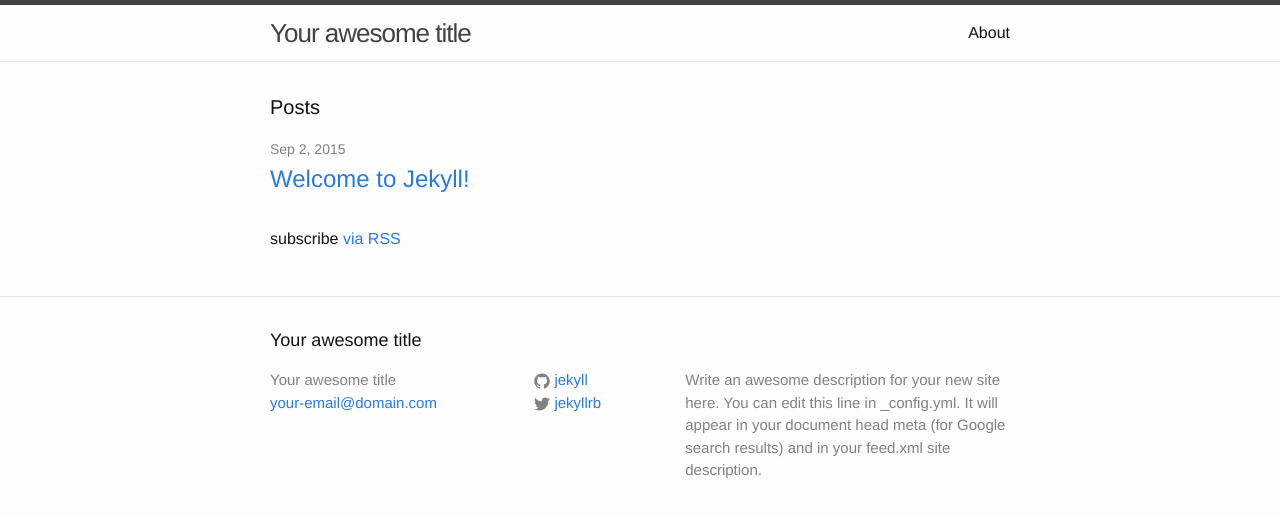
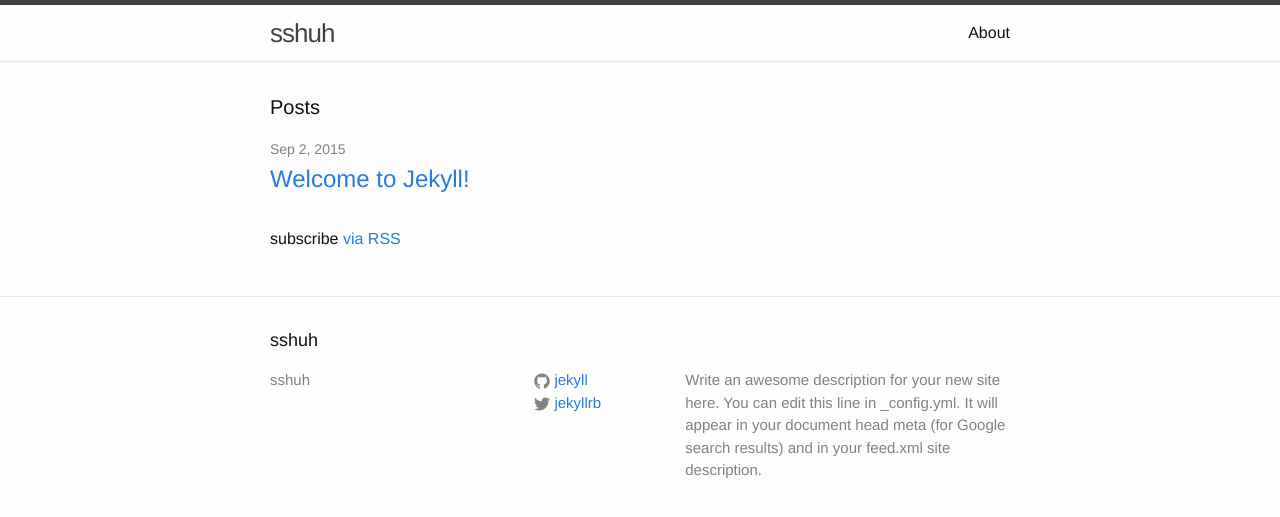
Before and after one commit to sshuh/sshuh.github.io, a Jekyll site: the page built from index.html, in a window 1280 px wide. Shown: the top 517 px of the page. Built offline with Jekyll 4.4.1, drawn with Linux system fonts in a browser that asks for light colours.

Commit message:
Update _config.yml

```diff
--- a/_config.yml
+++ b/_config.yml
@@ -1,6 +1,6 @@
 # Site settings
-title: Your awesome title
-email: your-email@domain.com
+title: sshuh
+email: # your-email@domain.com
 description: > # this means to ignore newlines until "baseurl:"
   Write an awesome description for your new site here. You can edit this
   line in _config.yml. It will appear in your document head meta (for
```
